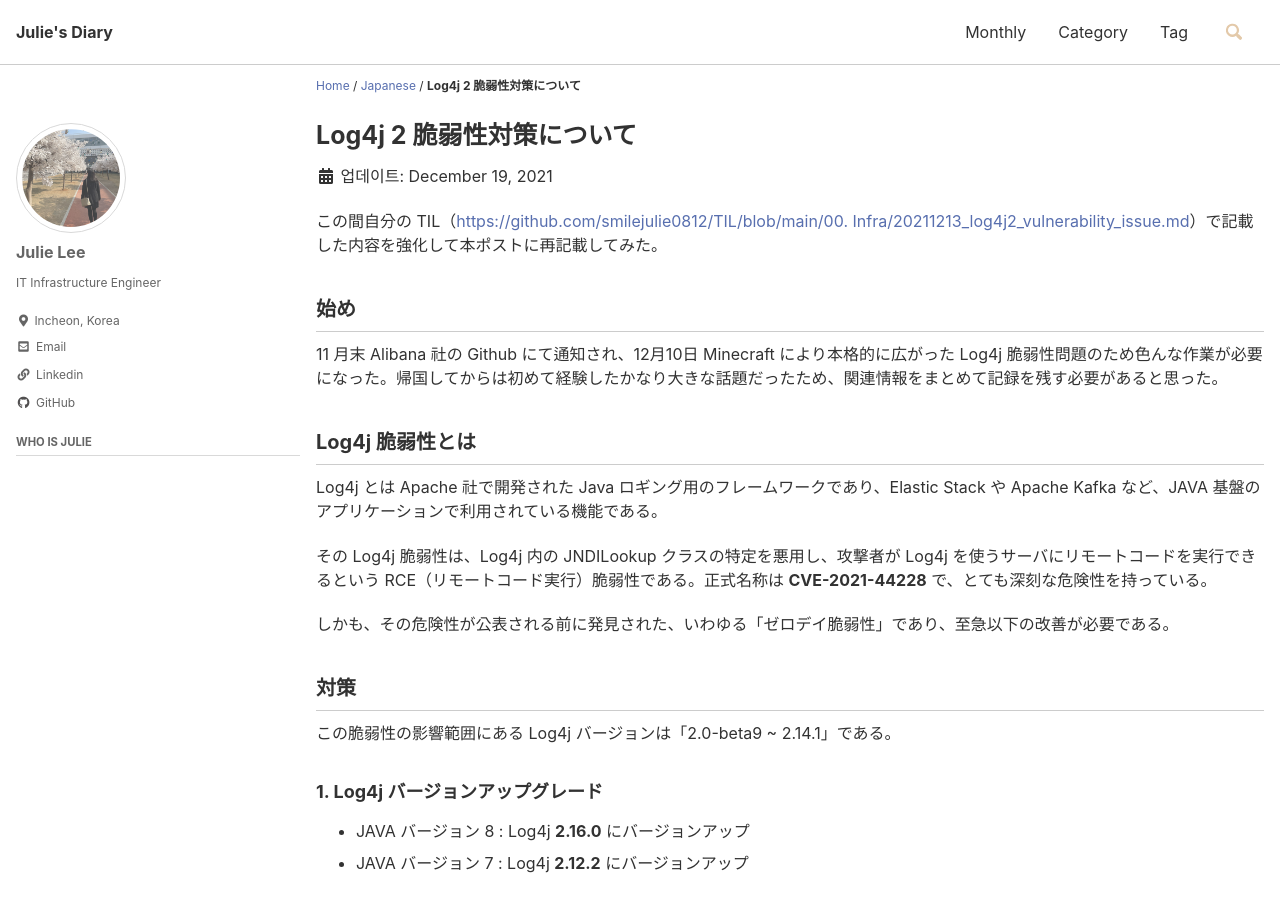
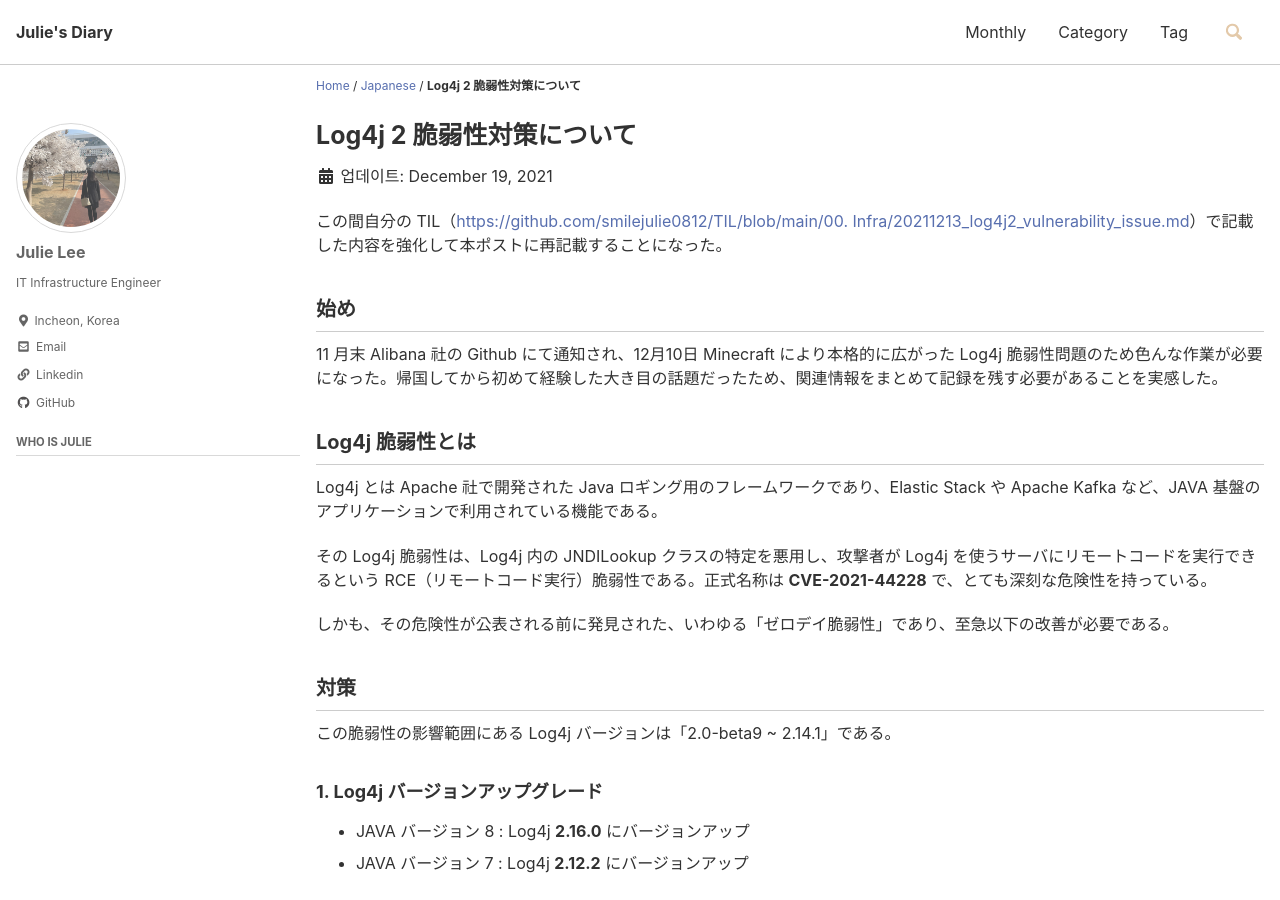
Before and after one commit to smilejulie0812/smilejulie0812.github.io, a Jekyll site: the page built from _posts/2021-12-19-log4j2vulnerabilityisuue.md, in a window 1280 px wide and 900 px high. Built offline with Jekyll 4.4.1, drawn with Linux system fonts in a browser that asks for light colours; cached includes are drawn as plain includes.

Commit message:
Update 2021-12-19-log4j2vulnerabilityisuue.md

```diff
--- a/_posts/2021-12-19-log4j2vulnerabilityisuue.md
+++ b/_posts/2021-12-19-log4j2vulnerabilityisuue.md
@@ -9,10 +9,10 @@ tags:
 sidebar:
   nav: "docs"
 ---
-この間自分の TIL（[https://github.com/smilejulie0812/TIL/blob/main/00. Infra/20211213_log4j2_vulnerability_issue.md](https://github.com/smilejulie0812/TIL/blob/main/00.%20Infra/20211213_log4j2_vulnerability_issue.md)）で記載した内容を強化して本ポストに再記載してみた。
+この間自分の TIL（[https://github.com/smilejulie0812/TIL/blob/main/00. Infra/20211213_log4j2_vulnerability_issue.md](https://github.com/smilejulie0812/TIL/blob/main/00.%20Infra/20211213_log4j2_vulnerability_issue.md)）で記載した内容を強化して本ポストに再記載することになった。
 
 ## 始め
-11 月末 Alibana 社の Github にて通知され、12月10日 Minecraft により本格的に広がった Log4j 脆弱性問題のため色んな作業が必要になった。帰国してからは初めて経験したかなり大きな話題だったため、関連情報をまとめて記録を残す必要があると思った。
+11 月末 Alibana 社の Github にて通知され、12月10日 Minecraft により本格的に広がった Log4j 脆弱性問題のため色んな作業が必要になった。帰国してから初めて経験した大き目の話題だったため、関連情報をまとめて記録を残す必要があることを実感した。
 
 ## Log4j 脆弱性とは
 Log4j とは Apache 社で開発された Java ロギング用のフレームワークであり、Elastic Stack や Apache Kafka など、JAVA 基盤のアプリケーションで利用されている機能である。
```
